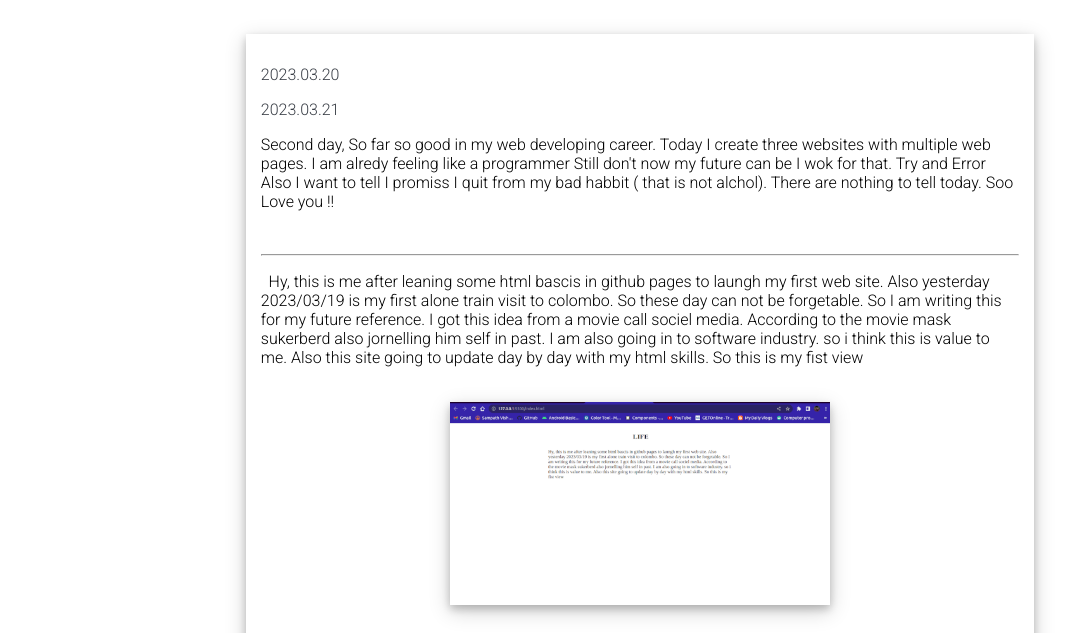
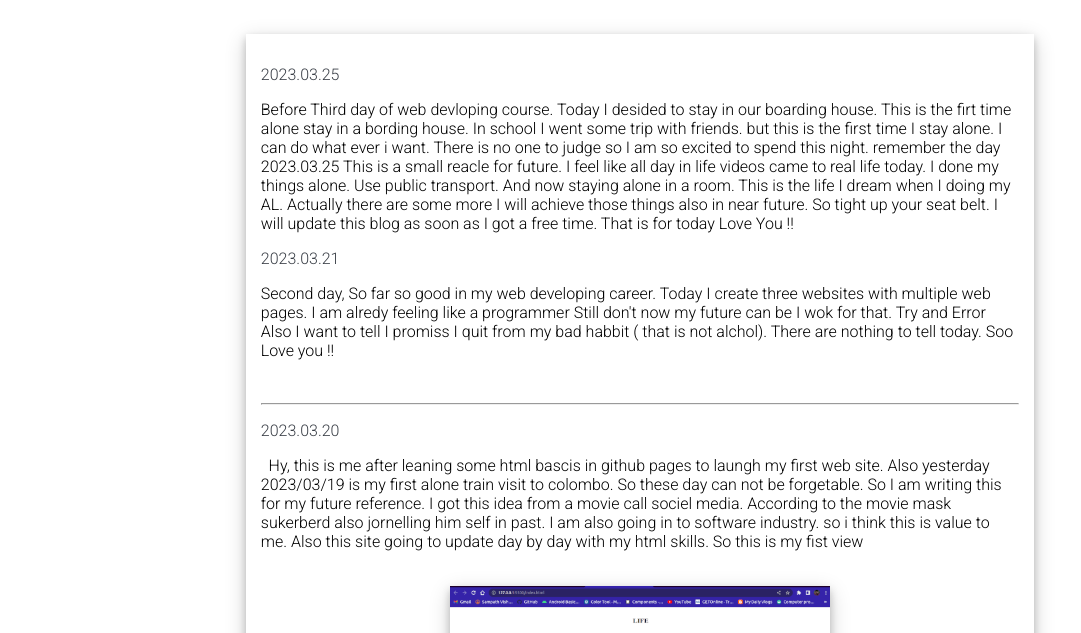
Before and after one commit to sathindudezoysa/web-site, a plain HTML site: page index.html in a window 1280 px wide. Shown: the part 134-767 px from the top of the page, without its empty margins (0-1081 px from the left). Drawn offline with Linux system fonts and the light colour scheme.

Commit message:
Update index.html

```diff
--- a/index.html
+++ b/index.html
@@ -58,7 +58,15 @@
     <div class="center">
 
         <div class="date">
-            <p>2023.03.20</p>
+            <p>2023.03.25</p>
+        </div>
+
+        <div>
+            <p>Before Third day of web devloping course. Today I desided to stay in our boarding house. This is the firt time alone stay in a bording house. In school I went
+                some trip with friends. but this is the first time I stay alone. I can do what ever i want. There is no one to judge so I am so excited to spend this night. remember the day
+                2023.03.25 This is a small reacle for future. I feel like all day in life videos came to real life today. I done my things alone. Use public transport. And now staying alone in a room.
+                This is the life I dream when I doing my AL. Actually there are some more I will achieve those things also in near future. So tight up your seat belt. I will update this blog as soon as I got a free time.
+                That is for today Love You !! </p>
         </div>
 
         <div class="date">
@@ -67,6 +75,10 @@
             <p> Second day, So far so good in my web developing career. Today I create three websites with multiple web pages. I am alredy feeling like a programmer Still don't now my future can be
                 I wok for that. Try and Error Also I want to tell I promiss I quit from my bad habbit ( that is not alchol). There are nothing to tell today. Soo Love you !! </p> <br />
         <hr />
+
+        <div class="date">
+            <p>2023.03.20</p>
+        </div>
 
         <!--&nbsp for little space in paragraph-->
         <p>&nbsp Hy, this is me after leaning some html bascis in github pages to laungh my first web site. Also yesterday 2023/03/19 is my first
```
